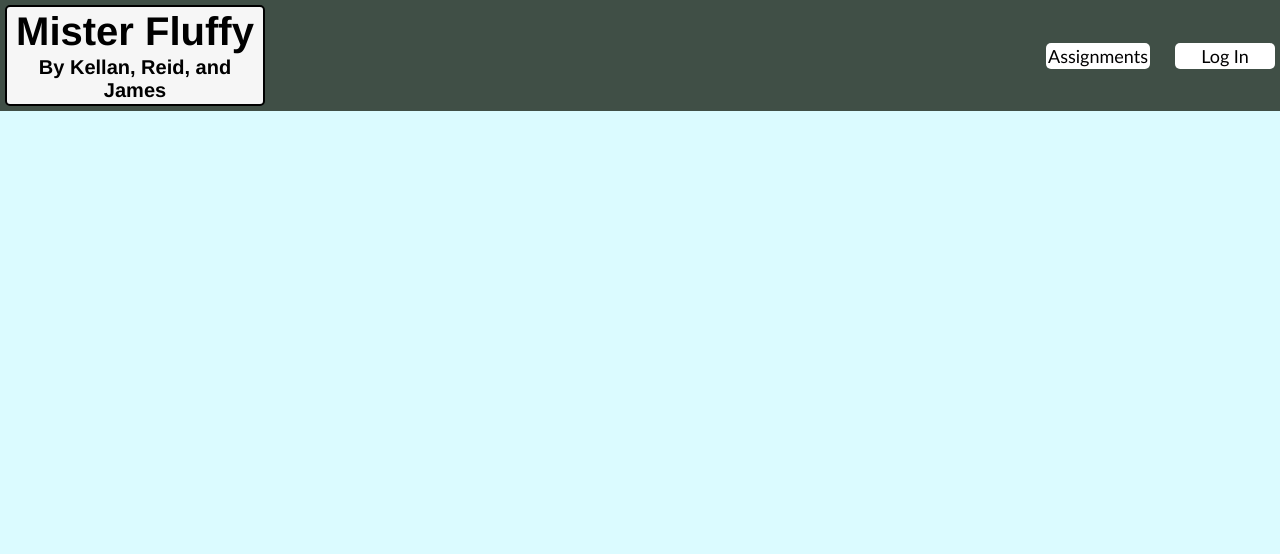
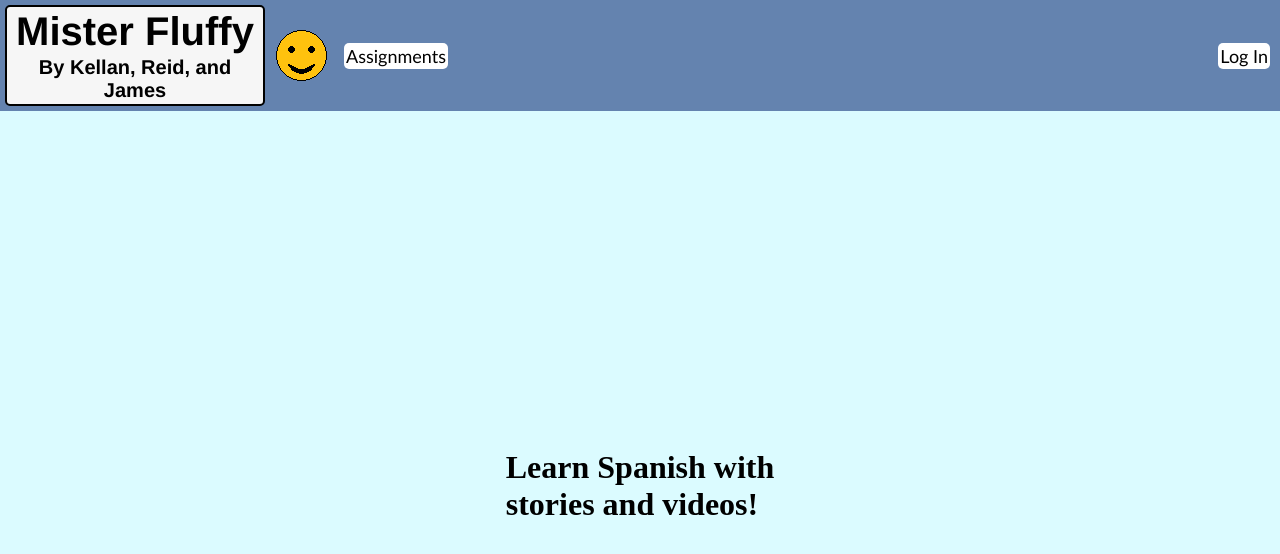
Before and after one commit to CombatHax/MisterFluffy, a plain HTML site: page frontpage/index.html in a window 1280 px wide. Drawn offline with Linux system fonts and the light colour scheme; files that its build step writes are made by us from their sources.

Commit message:
added spinning smiley face

```diff
--- a/frontpage/index.html
+++ b/frontpage/index.html
@@ -4,10 +4,10 @@
     <meta charset="UTF-8">
     <meta http-equiv="X-UA-Compatible" content="IE=edge">
     <meta name="viewport" content="width=device-width, initial-scale=1.0">
-    <link rel="stylesheet" href="frontpage/style.css">
-    <link rel="shortcut icon" href="images/favicon.ico" type="image/x-icon">
+    <link rel="stylesheet" href="style.css">
+    <link rel="shortcut icon" href="../images/favicon.ico" type="image/x-icon">
     <title>Mister Fluffy!</title>
-    <script src="frontpage/script.js"></script>
+    <script src="script.js"></script>
 </head>
 <body>
     <div id = "main">
@@ -16,11 +16,17 @@
                 <h1 id="title" class="heading">Mister Fluffy</h1>
                 <h2 id="subtitle" class="heading">By Kellan, Reid, and James</h2>
             </div>
+            <img src="../images/favicon.ico" alt="Spinning Rubik's Cube" id="tospin">
             <div class="nav">
                 <a href="../students/assignments.html" id="assignments" class="assignments" onmouseenter="hoverwhite('assignments')" onmouseleave="unhoverwhite('assignments')">Assignments</a>
             </div>
             <div id ="LISU" align="right">
-                <input type="button" onclick="login()" onmouseenter="hoverwhite('login')" onmouseleave="unhoverwhite('login')" value="Log In" class="login" id="login">
+                <a href="../signin/index.html" id="login" class="login" onmouseenter="hoverwhite('login')" onmouseleave="unhoverwhite('login')">Log In</a>
+            </div>
+        </div>
+        <div id="second">
+            <div id="learn">
+                <h1>Learn Spanish with<br>stories and videos!</h1>
             </div>
         </div>
     </div>
--- a/frontpage/script.js
+++ b/frontpage/script.js
@@ -1,9 +1,3 @@
-<<<<<<< HEAD
-const login = () => {window.location.pathname = "/signin/index.html"}
-const unhoverlogin = () => document.getElementsByClassName("login")[0].style.backgroundColor = "hsl(180, 27%, 48%)"
-const hoverlogin = () => document.getElementsByClassName("login")[0].style.backgroundColor = "hsl(180, 27%, 20%)"
-=======
-const login = () => {window.location.pathname = "MisterFluffy/signin/index.html"}
+const login = () => {window.location.pathname = "../signin/index.html"}
 const unhoverwhite = (name) => document.getElementsByClassName(name)[0].style.backgroundColor = "hsl(0, 0%, 100%)"
 const hoverwhite = (name) => document.getElementsByClassName(name)[0].style.backgroundColor = "hsl(0, 0%, 70%)"
->>>>>>> f760dfb39db8990fabc2f8bcb695081281bf4cae
--- a/frontpage/style.css
+++ b/frontpage/style.css
@@ -32,22 +32,23 @@ body{
 .topbar{
     display: flex;
     flex-direction: row;
-    background-color: hsl(146, 11%, 28%);
+    background-color: hsl(215, 32%, 54%);
     align-items:center;
+    position: sticky;
 }
 #LISU{
-    margin-left: 20px;
+    margin-left: auto;
     height: 100%;
 }
 .login{
     width: 100px;
-    height: 90%;
-    margin: 5px;
+    margin: 10px;
+    text-decoration: none;
     background-color: white;
     border-radius: 5px;
-    border-width: 0px;
+    color:black;
+    cursor: pointer;
     padding: 2px;
-    cursor: pointer;
     font-family: 'Trebuchet MS', 'Lucida Sans Unicode', 'Lucida Grande', 'Lucida Sans', Arial, sans-serif;
     font-size: large;
 }
@@ -60,7 +61,23 @@ body{
     background-color: white;
     border-radius: 5px;
     padding: 2px;
+    margin-left: 10px;
 }
-.nav{
-    margin-left: auto;
+@keyframes spinning {
+    from {rotate: 0deg}
+    to {rotate: 360deg}
 }
+
+#second{
+    height: 750px;
+    display: flex;
+    flex-direction: row;
+    justify-content: center;
+    align-items: center;
+}
+#tospin{
+    animation-name: spinning;
+    animation-duration: 1s;
+    animation-iteration-count: infinite;
+    animation-timing-function: linear;
+}
```
Also changed, not shown: images/download.png (added), 1 other file.
